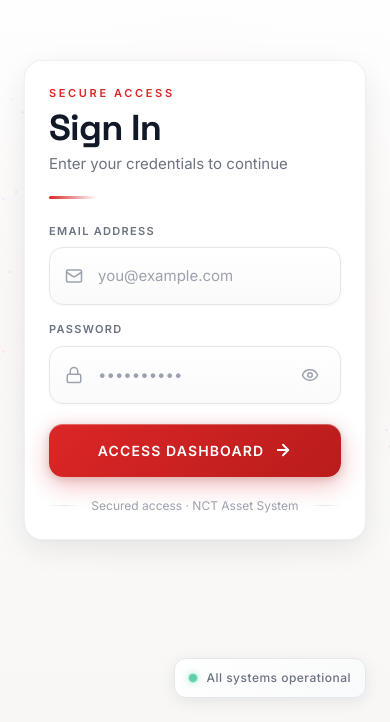
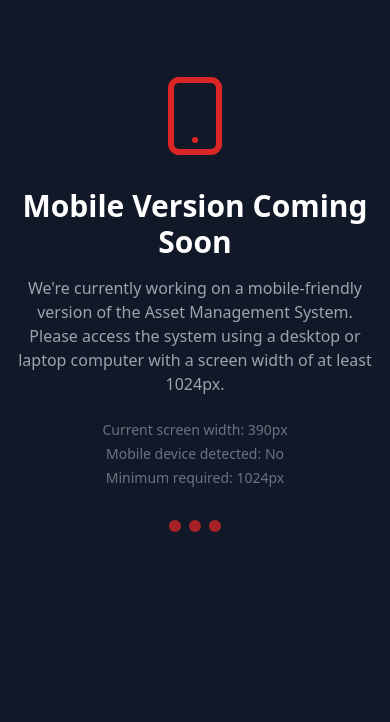
Before and after one commit to aig00/asset-systems, a React (Vite) app: page / in a window 390 px wide. Shown: the part 122-844 px from the top of the page. Built offline with nearby package versions, Linux system fonts and the light colour scheme.

Commit message:
mobile blocker

```diff
--- a/src/App.jsx
+++ b/src/App.jsx
@@ -4,6 +4,7 @@ import { AuthProvider, useAuth } from "@/context/AuthContext";
 import { ThemeProvider } from "@/context/ThemeContext";
 import { ErrorBoundary, ProtectedRoute } from "@/components/common";
 import { useAutoRefresh } from "@/hooks/useAutoRefresh";
+import MobileBlocker from "@/components/MobileBlocker";
 
 // Lazy load components for better performance
 const Login = React.lazy(() => import("@/pages/Login"));
@@ -83,11 +84,13 @@ const App = () => {
   return (
     <ErrorBoundary>
       <ThemeProvider>
-        <BrowserRouter>
-          <AuthProvider>
-            <AppRoutes />
-          </AuthProvider>
-        </BrowserRouter>
+        <MobileBlocker>
+          <BrowserRouter>
+            <AuthProvider>
+              <AppRoutes />
+            </AuthProvider>
+          </BrowserRouter>
+        </MobileBlocker>
       </ThemeProvider>
     </ErrorBoundary>
   );
--- /dev/null
+++ b/src/components/MobileBlocker.jsx
@@ -0,0 +1,81 @@
+import React from 'react';
+import { useDeviceDetect } from '@/hooks/useDeviceDetect';
+import { MOBILE_BREAKPOINT } from '@/config/constants';
+
+/**
+ * MobileBlocker Component
+ * Displays a "Mobile Version Coming Soon" message and blocks access
+ * when user is on a mobile device or small screen
+ */
+const MobileBlocker = ({ breakpoint = MOBILE_BREAKPOINT, children }) => {
+  const { shouldBlockAccess, screenWidth, isMobile } = useDeviceDetect(breakpoint);
+
+  // If not on mobile/small screen, render children normally
+  if (!shouldBlockAccess) {
+    return children;
+  }
+
+  // Block access and show message
+  return (
+    <div className="fixed inset-0 z-[9999] bg-gray-900 flex items-center justify-center p-4">
+      <div className="text-center max-w-md">
+        {/* Icon */}
+        <div className="mb-6">
+          <svg
+            className="w-24 h-24 mx-auto text-red-600"
+            fill="none"
+            stroke="currentColor"
+            viewBox="0 0 24 24"
+          >
+            <path
+              strokeLinecap="round"
+              strokeLinejoin="round"
+              strokeWidth={1.5}
+              d="M12 18h.01M8 21h8a2 2 0 002-2V5a2 2 0 00-2-2H8a2 2 0 00-2 2v14a2 2 0 002 2z"
+            />
+          </svg>
+        </div>
+
+        {/* Title */}
+        <h1 className="text-3xl font-bold text-white mb-4">
+          Mobile Version Coming Soon
+        </h1>
+
+        {/* Description */}
+        <p className="text-gray-400 mb-6">
+          We're currently working on a mobile-friendly version of the Asset Management System.
+          Please access the system using a desktop or laptop computer with a screen width
+          of at least {breakpoint}px.
+        </p>
+
+        {/* Device Info (for debugging) */}
+        <div className="text-sm text-gray-500 space-y-1">
+          <p>Current screen width: {screenWidth}px</p>
+          <p>Mobile device detected: {isMobile ? 'Yes' : 'No'}</p>
+          <p>Minimum required: {breakpoint}px</p>
+        </div>
+
+        {/* Decorative loading animation */}
+        <div className="mt-8 flex justify-center">
+          <div className="animate-pulse flex space-x-2">
+            <div className="w-3 h-3 bg-red-600 rounded-full"></div>
+            <div className="w-3 h-3 bg-red-600 rounded-full animation-delay-200"></div>
+            <div className="w-3 h-3 bg-red-600 rounded-full animation-delay-400"></div>
+          </div>
+        </div>
+      </div>
+
+      {/* Custom styles for animation delay */}
+      <style>{`
+        .animation-delay-200 {
+          animation-delay: 0.2s;
+        }
+        .animation-delay-400 {
+          animation-delay: 0.4s;
+        }
+      `}</style>
+    </div>
+  );
+};
+
+export default MobileBlocker;
--- a/src/config/constants.js
+++ b/src/config/constants.js
@@ -78,3 +78,6 @@ export const LOG_ACTIONS = {
   DELETE_DOWNPAYMENT: 'DELETE_DOWNPAYMENT',
   DELETE_LOGS: 'DELETE_LOGS',
 };
+
+// Device breakpoints
+export const MOBILE_BREAKPOINT = 1024; // Desktop minimum width in pixels
--- /dev/null
+++ b/src/hooks/useDeviceDetect.js
@@ -0,0 +1,43 @@
+import { useState, useEffect } from 'react';
+import { isMobileOrSmallScreen, getDeviceInfo } from '@/utils/deviceDetect';
+
+/**
+ * Custom hook to detect mobile device or small screen
+ * Provides reactive state that updates on window resize
+ * @param {number} breakpoint - The breakpoint in pixels (default: 1024)
+ * @returns {object} Device detection state and info
+ */
+export const useDeviceDetect = (breakpoint = 1024) => {
+  const [deviceInfo, setDeviceInfo] = useState({
+    isMobile: false,
+    isSmallScreen: false,
+    screenWidth: typeof window !== 'undefined' ? window.innerWidth : 0,
+    isDesktop: true,
+  });
+
+  useEffect(() => {
+    // Initial check
+    setDeviceInfo(getDeviceInfo(breakpoint));
+
+    // Handle window resize
+    const handleResize = () => {
+      setDeviceInfo(getDeviceInfo(breakpoint));
+    };
+
+    // Add event listener for resize
+    window.addEventListener('resize', handleResize);
+
+    // Cleanup
+    return () => {
+      window.removeEventListener('resize', handleResize);
+    };
+  }, [breakpoint]);
+
+  return {
+    ...deviceInfo,
+    // Helper to check if access should be blocked
+    shouldBlockAccess: isMobileOrSmallScreen(breakpoint),
+  };
+};
+
+export default useDeviceDetect;
--- /dev/null
+++ b/src/utils/deviceDetect.js
@@ -0,0 +1,76 @@
+/**
+ * Device detection utilities
+ * Used to detect if user is accessing from mobile device or small screen
+ */
+
+// Common mobile device keywords in user agent
+const MOBILE_KEYWORDS = [
+  'Android',
+  'webOS',
+  'iPhone',
+  'iPad',
+  'iPod',
+  'BlackBerry',
+  'IEMobile',
+  'Opera Mini',
+  'Mobile',
+  'mobile',
+];
+
+/**
+ * Check if the user agent indicates a mobile device
+ * @returns {boolean} True if mobile device detected
+ */
+export const isMobileDevice = () => {
+  if (typeof window === 'undefined') return false;
+
+  const userAgent = navigator.userAgent || navigator.vendor || window.opera;
+
+  return MOBILE_KEYWORDS.some(keyword => userAgent.includes(keyword));
+};
+
+/**
+ * Check if the screen width is below the desktop threshold
+ * @param {number} breakpoint - The breakpoint in pixels (default: 1024)
+ * @returns {boolean} True if screen is smaller than breakpoint
+ */
+export const isSmallScreen = (breakpoint = 1024) => {
+  if (typeof window === 'undefined') return false;
+
+  return window.innerWidth < breakpoint;
+};
+
+/**
+ * Combined check for mobile device or small screen
+ * @param {number} breakpoint - The breakpoint in pixels (default: 1024)
+ * @returns {boolean} True if mobile device or small screen detected
+ */
+export const isMobileOrSmallScreen = (breakpoint = 1024) => {
+  return isMobileDevice() || isSmallScreen(breakpoint);
+};
+
+/**
+ * Get current device type info
+ * @param {number} breakpoint - The breakpoint in pixels (default: 1024)
+ * @returns {object} Device information object
+ */
+export const getDeviceInfo = (breakpoint = 1024) => {
+  if (typeof window === 'undefined') {
+    return {
+      isMobile: false,
+      isSmallScreen: false,
+      screenWidth: 0,
+      userAgent: '',
+    };
+  }
+
+  const userAgent = navigator.userAgent || navigator.vendor || window.opera;
+
+  return {
+    isMobile: isMobileDevice(),
+    isSmallScreen: isSmallScreen(breakpoint),
+    screenWidth: window.innerWidth,
+    userAgent,
+    isDesktop: !isMobileOrSmallScreen(breakpoint),
+  };
+};
```
